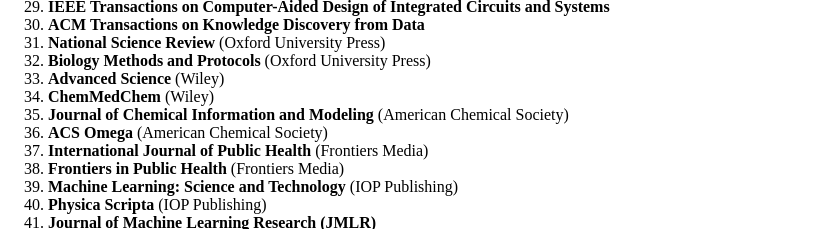
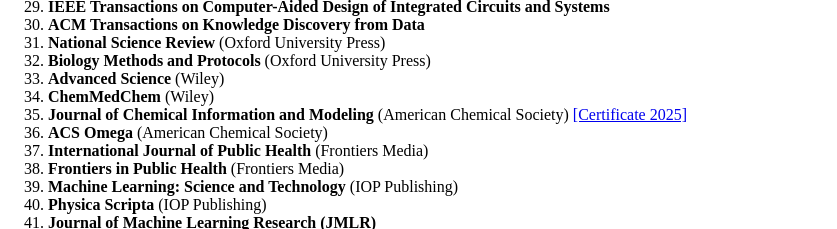
Before and after one commit to HyTruongSon/HySonLab, a plain HTML site: page index.html in a window 1280 px wide. Shown: the part 9667-9896 px from the top of the page, without its empty margins (0-837 px from the left). Drawn offline with Linux system fonts and the light colour scheme.

Commit message:
Update index.html

```diff
--- a/index.html
+++ b/index.html
@@ -519,7 +519,7 @@
   <li><b>Biology Methods and Protocols</b> (Oxford University Press)</li>
   <li><b>Advanced Science</b> (Wiley)</li>
   <li><b>ChemMedChem</b> (Wiley)</li>
-  <li><b>Journal of Chemical Information and Modeling</b> (American Chemical Society)</li>
+  <li><b>Journal of Chemical Information and Modeling</b> (American Chemical Society) <a href="Certificates/ACSPeerReviewRecognition2025.pdf">[Certificate 2025]</a></li>
   <li><b>ACS Omega</b> (American Chemical Society)</li>
   <li><b>International Journal of Public Health</b> (Frontiers Media)</li>
   <li><b>Frontiers in Public Health</b> (Frontiers Media)</li>
```
